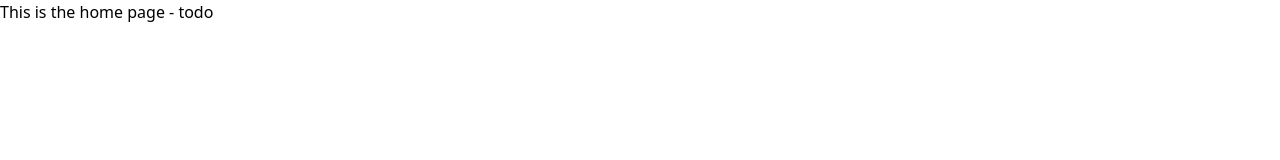
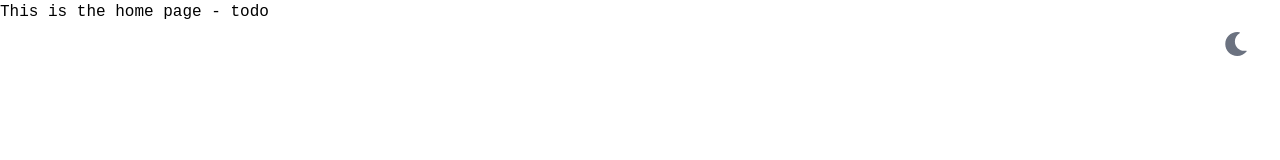
Before and after one commit to vadimstasiev/e-Commerce-React, a React (Create React App) app: page / in a window 1280 px wide. Shown: the top 160 px of the page. Built offline with nearby package versions, Linux system fonts and the light colour scheme.

Commit message:
added dark mode toggle

```diff
--- a/package.json
+++ b/package.json
@@ -9,6 +9,7 @@
     "antd": "^4.18.6",
     "react": "^17.0.2",
     "react-dom": "^17.0.2",
+    "react-icons": "^4.3.1",
     "react-router-dom": "^6.2.1",
     "react-scripts": "5.0.0",
     "web-vitals": "^2.1.4"
--- a/src/App.js
+++ b/src/App.js
@@ -1,10 +1,19 @@
 import './App.css';
 import {Route, BrowserRouter as Router, Routes} from 'react-router-dom';
+import {ThemeProvider} from './Components/ThemeContext';
+import Background from './Components/Background';
+import Toggle from './Components/ThemeToggle';
+
 import Home from './pages/Home';
 import NotFound from './pages/NotFound';
 
 const App = () => {
   return (
+    <ThemeProvider>
+      <Background>
+        <div className="absolute right-0 top-0 mr-4 mt-4 md:mr-6 md:mt-6">
+          <Toggle />
+        </div>
         <Router>
           <Routes>
             <Route exact path="/" element={<Home/>}/>
@@ -13,6 +22,8 @@ const App = () => {
             <Route path="*" element={<NotFound/>}/>
           </Routes>
         </Router>
+      </Background>
+    </ThemeProvider>
   )
 }
 
--- /dev/null
+++ b/src/Components/Background.js
@@ -0,0 +1,14 @@
+//Background.js
+import React from 'react';
+
+const Background = ( { children } ) =>
+{
+    return (
+
+        <body className="bg-white dark:bg-gray-800 transition-all">
+            {children}
+        </body>
+    )
+}
+
+export default Background;
--- /dev/null
+++ b/src/Components/ThemeContext.js
@@ -0,0 +1,48 @@
+//ThemeContext.js
+import React from 'react';
+
+const getInitialTheme = () => {
+    if (typeof window !== 'undefined' && window.localStorage) {
+        const storedPrefs = window.localStorage.getItem('color-theme');
+        if (typeof storedPrefs === 'string') {
+            return storedPrefs;
+        }
+
+        const userMedia = window.matchMedia('(prefers-color-scheme: dark)');
+        if (userMedia.matches) {
+            return 'dark';
+        }
+    }
+
+   return 'light' // light theme as the default;
+};
+
+export const ThemeContext = React.createContext();
+
+export const ThemeProvider = ({ initialTheme, children }) => {
+    const [theme, setTheme] = React.useState(getInitialTheme);
+
+    const rawSetTheme = (rawTheme) => {
+        const root = window.document.documentElement;
+        const isDark = rawTheme === 'dark';
+
+        root.classList.remove(isDark ? 'light' : 'dark');
+        root.classList.add(rawTheme);
+
+        localStorage.setItem('color-theme', rawTheme);
+    };
+
+    if (initialTheme) {
+        rawSetTheme(initialTheme);
+    }
+
+    React.useEffect(() => {
+        rawSetTheme(theme);
+    }, [theme]);
+
+    return (
+        <ThemeContext.Provider value={{ theme, setTheme }}>
+            {children}
+        </ThemeContext.Provider>
+    );
+};
--- /dev/null
+++ b/src/Components/ThemeToggle.js
@@ -0,0 +1,26 @@
+//ThemeToggle.js
+import React from 'react';
+import { FaSun, FaMoon} from "react-icons/fa";
+import { ThemeContext } from './ThemeContext';
+
+const Toggle = () => {
+    const { theme, setTheme } = React.useContext(ThemeContext);
+
+    return (
+        <div className="transition duration-500 ease-in-out rounded-full p-2">
+            {theme === 'dark' ? (
+                <FaSun
+                    onClick={() => setTheme(theme === 'dark' ? 'light' : 'dark')}
+                    className="text-gray-500 dark:text-gray-400 text-2xl cursor-pointer"
+                />
+            ) : (
+                    <FaMoon
+                        onClick={() => setTheme(theme === 'dark' ? 'light' : 'dark')}
+                        className="text-gray-500 dark:text-gray-400 text-2xl cursor-pointer"
+                    />
+                )}
+        </div>
+    );
+};
+
+export default Toggle;
--- a/src/index.css
+++ b/src/index.css
@@ -2,16 +2,22 @@
  * This injects Tailwind's base styles and any base styles registered by
  * plugins.
  */
- @tailwind base;
+@tailwind base;
 
- /**
+/**
   * This injects Tailwind's component classes and any component classes
   * registered by plugins.
   */
- @tailwind components;
+@tailwind components;
 
- /**
+/**
   * This injects Tailwind's utility classes and any utility classes registered
   * by plugins.
   */
- @tailwind utilities;
+@tailwind utilities;
+
+@import url('https://fonts.googleapis.com/css2?family=VT323&display=swap');
+
+body {
+  font-family: 'VT323', monospace;
+}
--- a/tailwind.config.js
+++ b/tailwind.config.js
@@ -2,7 +2,7 @@ module.exports = {
   content: [
     "./src/**/*.{js,jsx,ts,tsx}",
   ],
-  darkMode: false, //or 'media' or 'class'
+  darkMode: 'class',
   theme: {
     screens: {
       'sm': '480px',
```
Also changed, not shown: 1 other file (tests, documents, lock files or other folders). Lines whose indentation alone changed are shown as unchanged.
